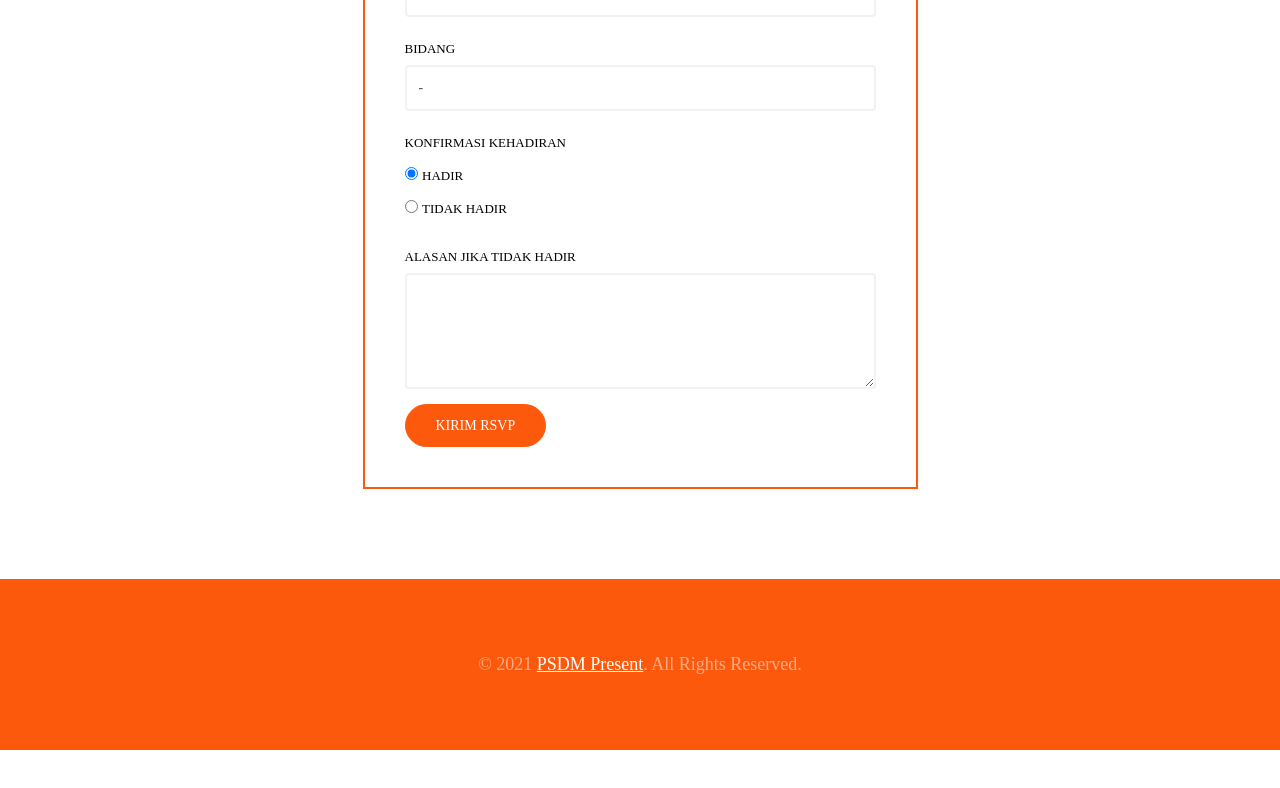
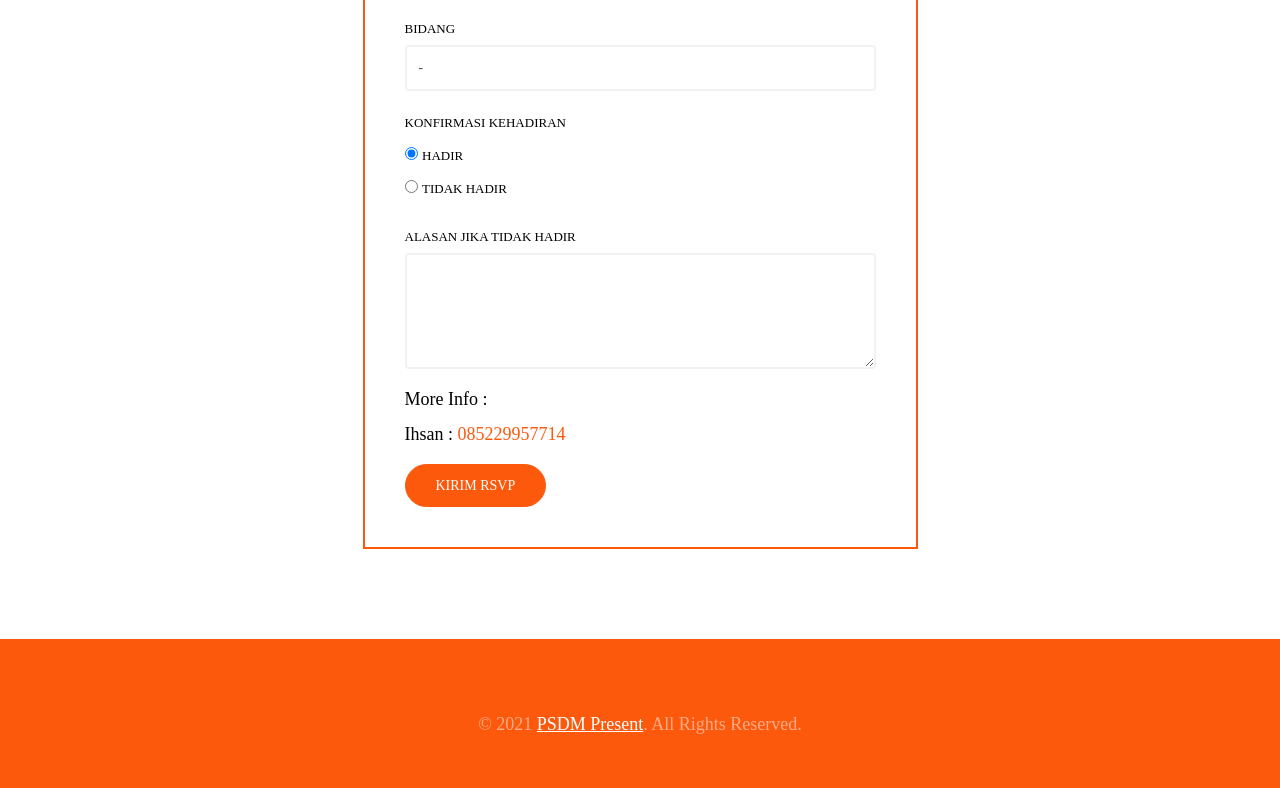
Before and after one commit to afrzl/RSVP-Auto-Create-GSheets, a website: page index.html in a window 1280 px wide. Shown: the part 1759-2547 px from the top of the page. Before the commit the page ends 2509 px from the top, so only its background shows below. Drawn offline with nearby package versions, Linux system fonts and the light colour scheme; a web font is replaced by a local one.

Commit message:
more info

```diff
--- a/css/style.css
+++ b/css/style.css
@@ -77,10 +77,13 @@ small,
   font-size: 0.707em;
 }
 
-p,
 ul,
 ol {
   margin-bottom: 1.3em;
+}
+
+p {
+  margin-bottom: 0.2em;
 }
 
 a {
--- a/index.html
+++ b/index.html
@@ -98,6 +98,10 @@
                   <textarea name="Alasan" id="Alasan" cols="20" rows="5" class="form-control"></textarea>
                 </div>
                 <div class="form-group">
+                  <p>More Info :</p>
+                  <p>Ihsan : <a href="https://wa.me/6285229957714">085229957714</a></p>
+                </div>
+                <div class="form-group">
                   <input type="submit" class="btn btn-primary btn-lg" value="Kirim RSVP" />
                 </div>
               </form>
```
